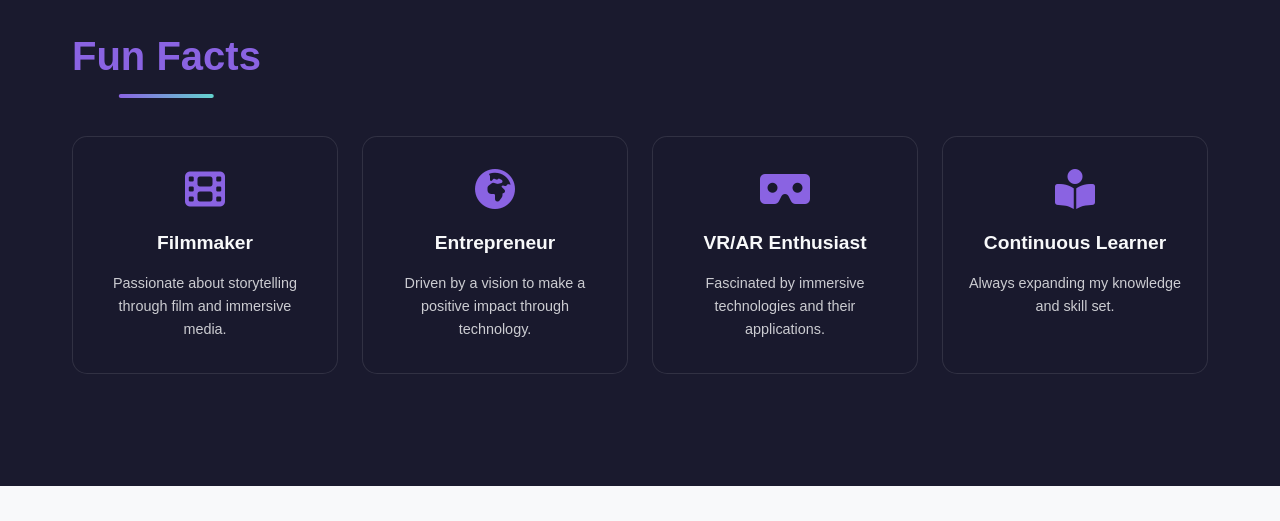
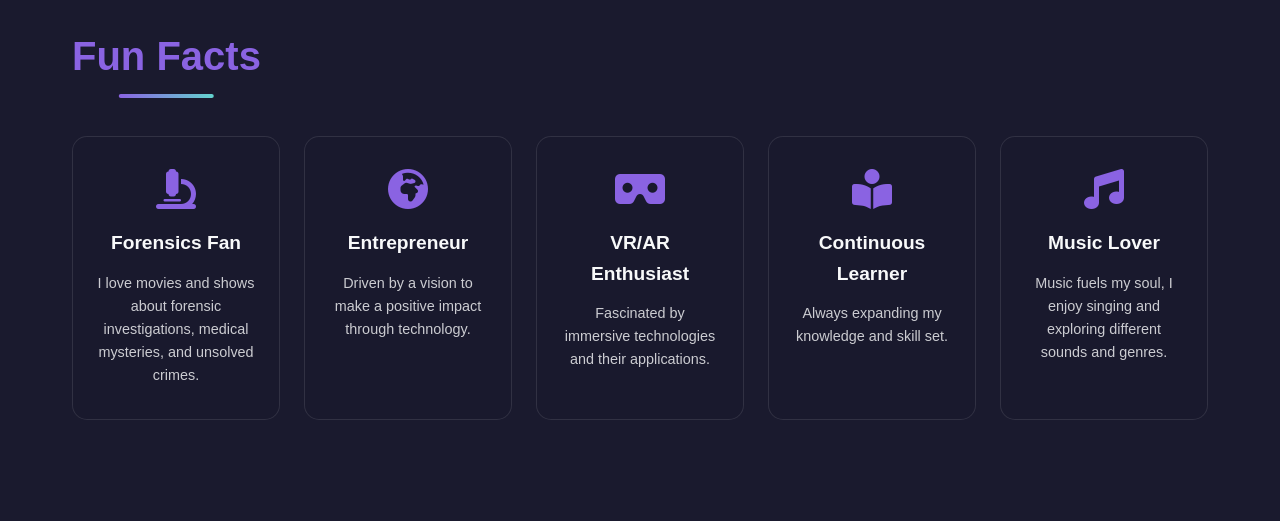
Before and after one commit to nkululeko111/myportfolio2025, a plain HTML site: page about.html in a window 1280 px wide. Shown: the part 2720-3241 px from the top of the page. Drawn offline with nearby package versions, Linux system fonts and the light colour scheme.

```diff
--- a/about.html
+++ b/about.html
@@ -225,10 +225,15 @@
     <h2 class="section-title">Fun Facts</h2>
     <div class="facts-grid">
         <div class="fact-card">
+            <i class="fas fa-microscope"></i>
+            <h3>Forensics Fan</h3>
+            <p>I love movies and shows about forensic investigations, medical mysteries, and unsolved crimes.</p>
+        </div>
+        <!-- <div class="fact-card">
             <i class="fas fa-film"></i>
             <h3>Filmmaker</h3>
             <p>Passionate about storytelling through film and immersive media.</p>
-                    </div>
+        </div> -->
         <div class="fact-card">
             <i class="fas fa-globe-africa"></i>
             <h3>Entrepreneur</h3>
@@ -244,8 +249,21 @@
             <h3>Continuous Learner</h3>
             <p>Always expanding my knowledge and skill set.</p>
         </div>
+
+        <!-- <div class="fact-card">
+            <i class="fas fa-fire-alt"></i>
+            <h3>Confidence on Max</h3>
+            <p>I’m a man, a myth, a legend. Money talks, and I walk with it. My city raised me, my grind defines me — lyrics that hit different live in me.</p>
+        </div> -->
+
+        <div class="fact-card">
+            <i class="fas fa-music"></i>
+            <h3>Music Lover</h3>
+            <p>Music fuels my soul, I enjoy singing and exploring different sounds and genres.</p>
         </div>
     </div>
+</div>
+
         </div>
     </section>
 
```
Also changed, not shown: index.html (+1 -1 lines). Lines whose indentation alone changed are shown as unchanged.
